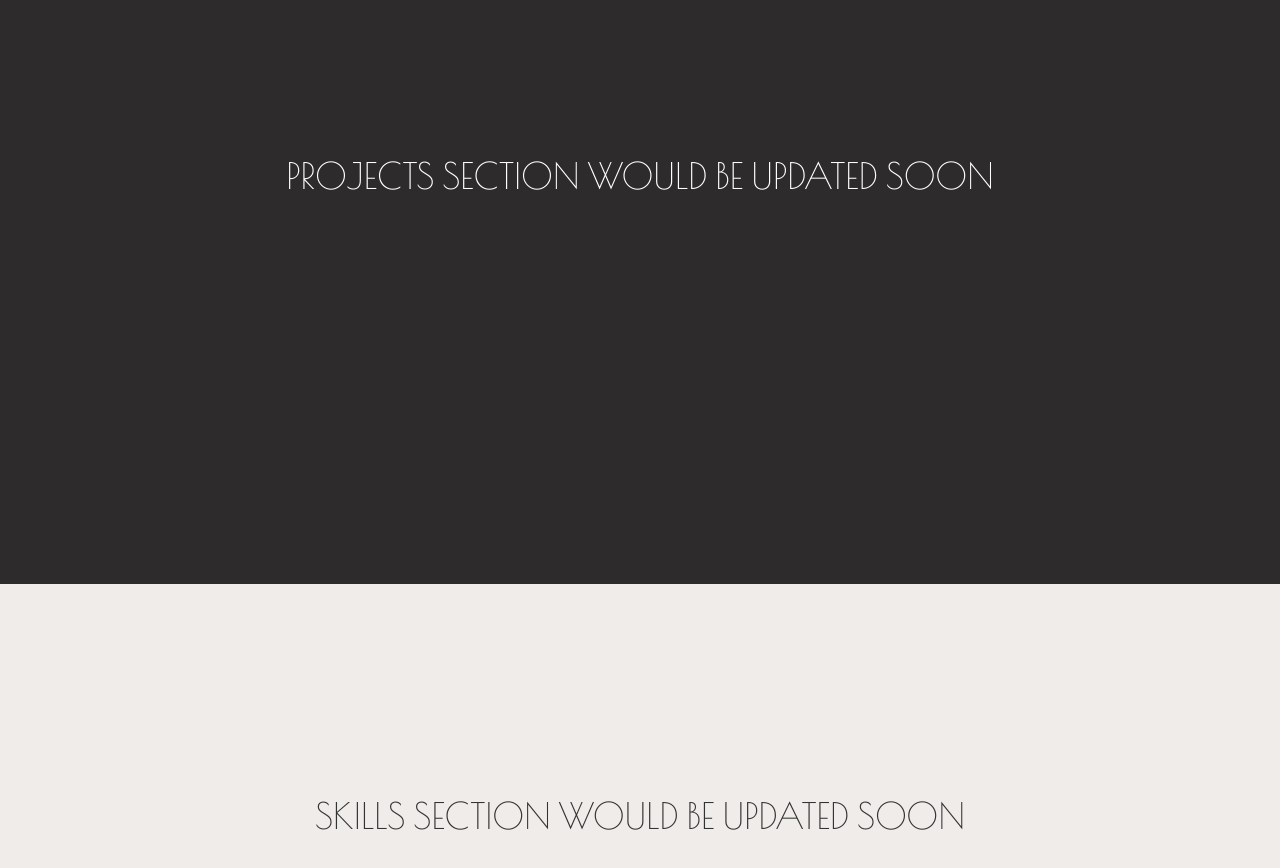
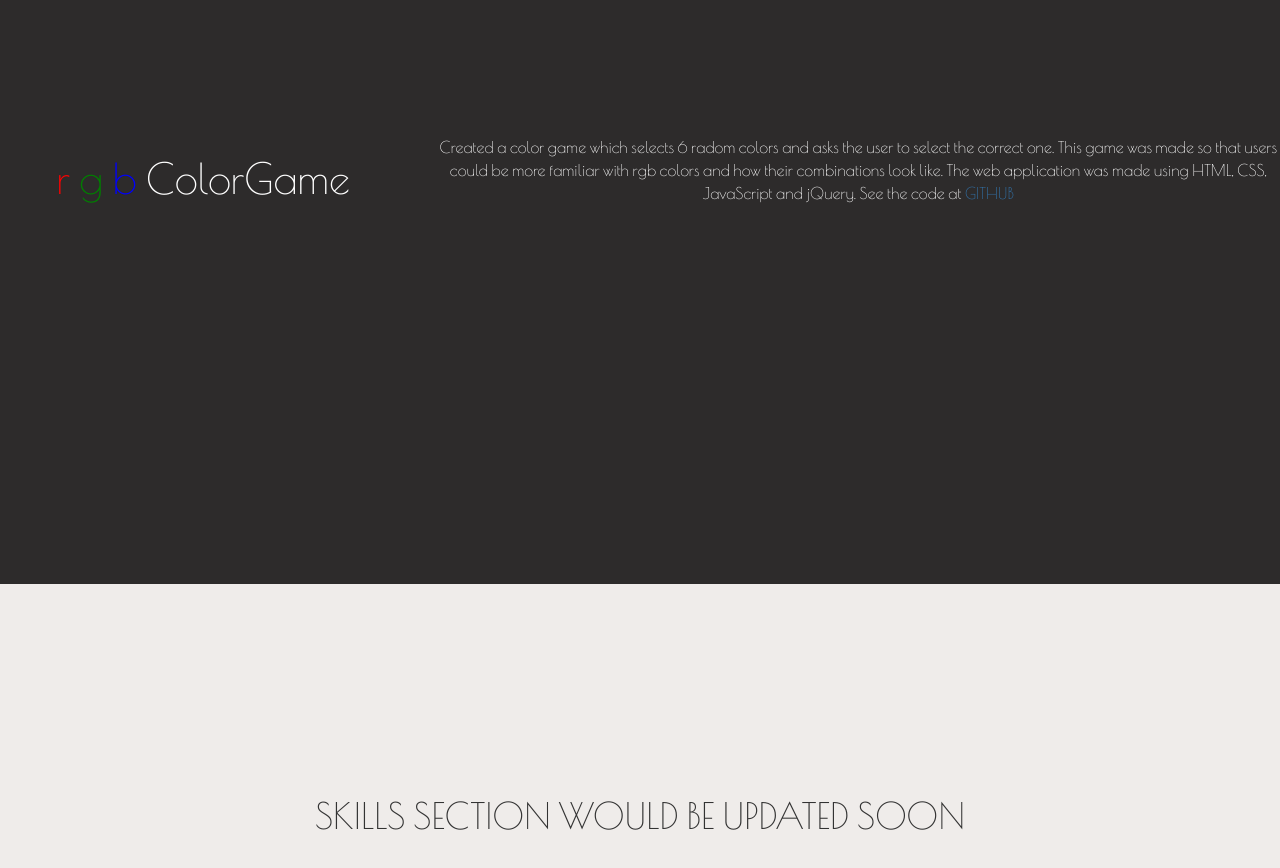
Before and after one commit to ifarazkhalid/ifarazkhalid.github.io, a plain HTML site: page ifarazkhalid.github.io/index.html in a window 1280 px wide. Shown: the part 1660-2528 px from the top of the page. Drawn offline with nearby package versions, Linux system fonts and the light colour scheme; a web font is replaced by a local one.

Commit message:
Update
Project section updated with rgbColorGame project.
Date: 10/16/2017

```diff
--- a/ifarazkhalid.github.io/assets/css/style.css
+++ b/ifarazkhalid.github.io/assets/css/style.css
@@ -13,6 +13,30 @@ body {
 
 
 /*css settings for jumbotron for laptops/desktops/tablets*/
+
+
+#red {
+	color: red;
+}
+
+#green {
+	color: green;
+}
+
+#blue {
+	color: blue;
+}
+
+.projects h1 {
+	font-size: 42px;
+}
+
+.projects p {
+	font-size: 16px;
+}
+
+
+
 
 
 .navbar {
--- a/ifarazkhalid.github.io/index.html
+++ b/ifarazkhalid.github.io/index.html
@@ -104,7 +104,20 @@
 <!-- TWO SECIONS - PROJECTS AND SKILLS UNDER CONSTRUCTION  -->
 
 <div id="projects" class="projects">
-	<h1>PROJECTS SECTION WOULD BE UPDATED SOON</h1>
+	<div class="row">
+		<div class="col-sm-4">
+			<h1><span id="red">r</span> <span id="green">g</span> <span id="blue">b</span> <span>ColorGame</span></h1>
+		</div>
+
+		<div class="col-sm-8">
+			<p>
+				Created a color game which selects 6 radom colors and asks the user to select the correct one.
+				This game was made so that users could be more familiar with rgb colors and how their combinations
+				look like. The web application was made using HTML, CSS, JavaScript and jQuery.
+				See the code at <a href="https://www.github.com/ifarazkhalid">GITHUB</a>
+			</p>
+		</div>
+	</div>
 </div>
 
 <div id="skills" class="skills">
```
